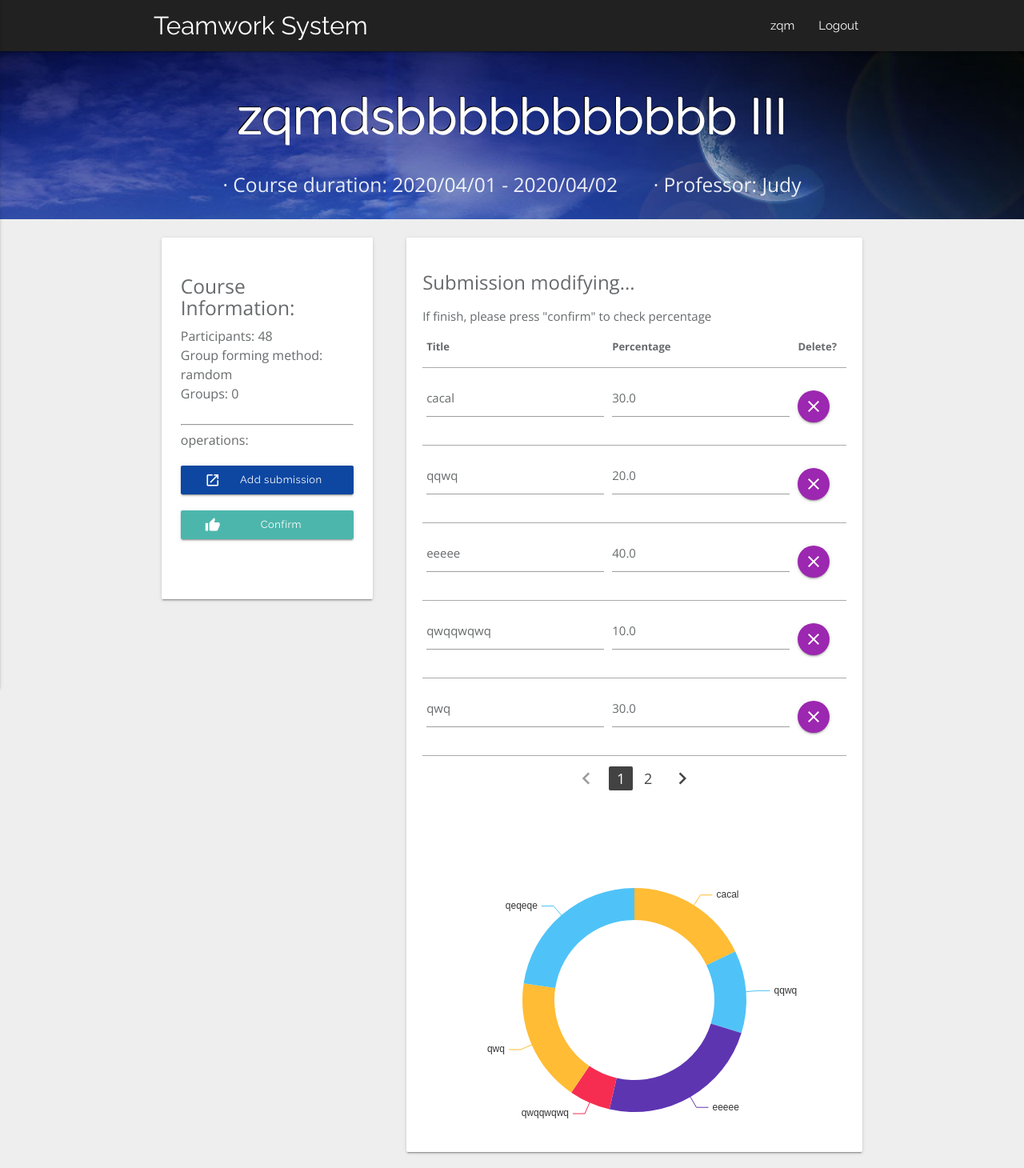
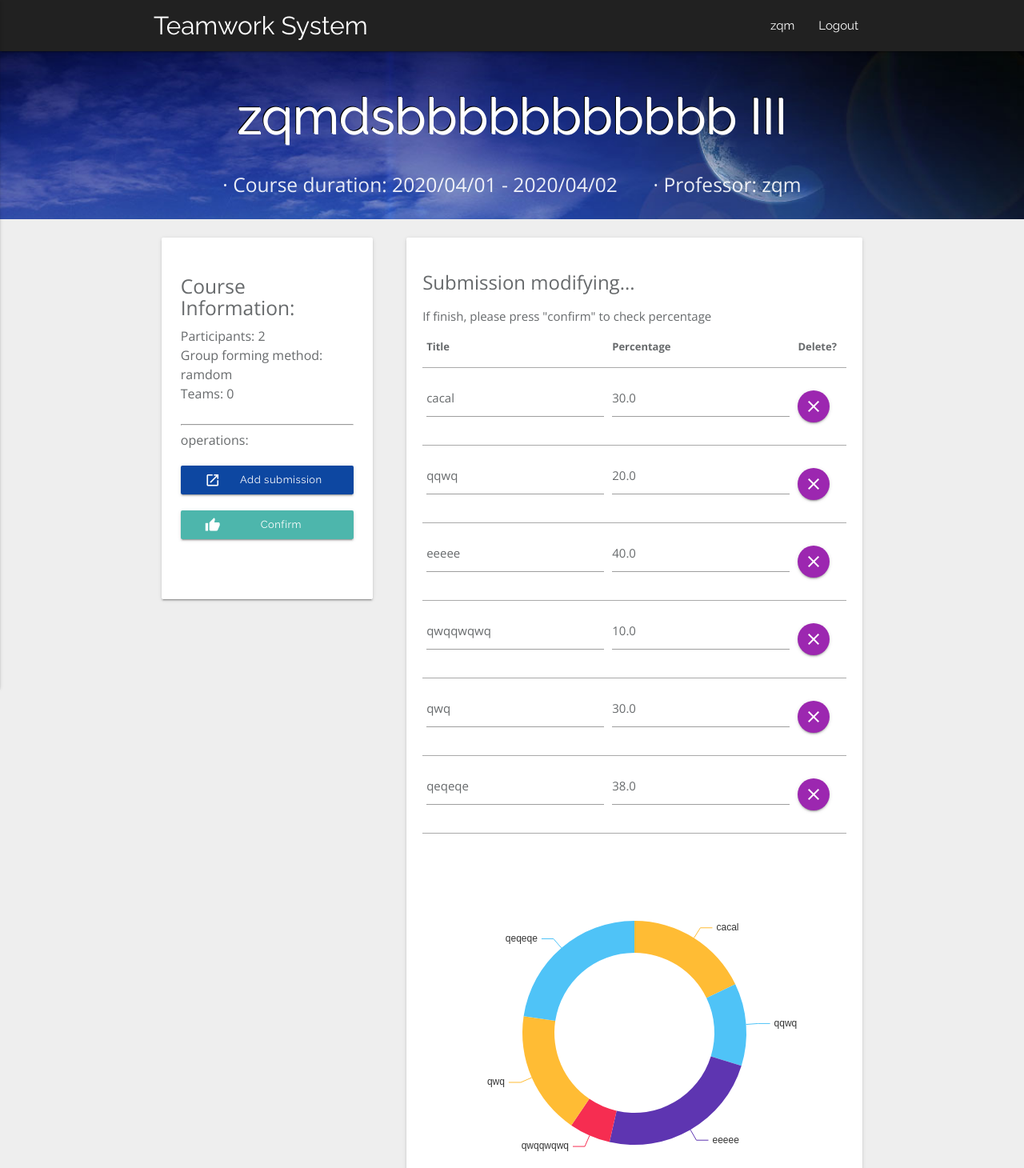
Before and after one commit to CharmingCharm/Eagle, a Django app: page /course/1/modify_submission in a window 1280 px wide. Shown: the top 1460 px of the page at 80% size. Run offline with Django 3.2, Linux system fonts and the light colour scheme; a user stored in the database is signed in; data comes from the database, SQL or seed files in the repository; some libraries are stand-ins or nearby versions.

Commit message:
finish submission part

```diff
--- a/Src/Code/submission/templates/modify_submission.html
+++ b/Src/Code/submission/templates/modify_submission.html
@@ -12,7 +12,7 @@
                 <div class="row center">
                     <h5 class="header col s12 light">·&nbsp;Course duration: {{ course.begin_time | date:'Y/m/d' }}
                         - {{ course.end_time | date:'Y/m/d' }}
-                        &nbsp;&nbsp;&nbsp;&nbsp;&nbsp;&nbsp;·&nbsp;Professor: Judy</h5>
+                        &nbsp;&nbsp;&nbsp;&nbsp;&nbsp;&nbsp;·&nbsp;Professor: {% for teacher in teachers %}{{ teacher.truename }} {% endfor %}</h5>
                 </div>
                 <br>
                 <br>
@@ -25,14 +25,16 @@
 
             <!--   Icon Section   -->
             <div class="row">
+
+                <form method="POST" action="/course/{{ course.id }}/modify_submission">
                     <div class="col l4 s12">
                         <div class="card cardpadding z-depth-1" style="padding:15px">
                             <div class="card-content">
                                 <div class="row">
                                     <h5>Course Information:</h5>
-                                <p class="course_txt">Participants: 48</p>
+                                    <p class="course_txt">Participants: {{ memNum }}</p>
                                     <p class="course_txt">Group forming method: {{ course.form_method }}</p>
-                                <p class="course_txt">Groups: 0</p>
+                                    <p class="course_txt">Teams: 0</p>
                                     <br>
                                     <hr>
                                     <p class="course_txt">operations:</p>
@@ -44,9 +46,9 @@
                                                 class="material-icons left">open_in_new</i> Add submission</a></div>
                                     </div>
                                     <div class="row">
-                                    <div class="col l12 s12"><a
+                                        <div class="col l12 s12"><button name="confirm" type="submit"
                                                 class="waves-effect waves-light btn changefont teal lighten-2"
-                                            style="width:100%;"><i class="material-icons left">thumb_up</i> Confirm</a>
+                                                style="width:100%;"><i class="material-icons left">thumb_up</i> Confirm</button>
                                         </div>
                                     </div>
                                 </div>
@@ -67,14 +69,16 @@
                                             <th>Delete?</th>
                                         </tr>
 
-                                    {% for item in submissionItem_list %}
+                                        {% for item in submissionItem %}
 
+                                            {% csrf_token %}
                                             <tr class="home_table" id="{{ item.id }}">
                                                 <div>
-                                                <td><input value="{{ item.title }}" id="w" type="text" class="validate">
+                                                    <input name="modifyId" value="{{ item.id }}" type="number" style="display: none;">
+                                                    <td><input value="{{ item.title }}" name="title" type="text" class="validate">
                                                     </td>
                                                     <!--                                        <td>2020/3/15 23:55</td>-->
-                                                <td><input value="{{ item.percentage }}" id="1" type="text"
+                                                    <td><input type="number" value="{{ item.percentage }}" name="percentage" type="text"
                                                             class="validate"></td>
                                                     <td>
                                                         <form method="POST" action="/course/{{ course.id }}/modify_submission">
@@ -87,51 +91,11 @@
                                                     </td>
                                                 </div>
                                             </tr>
-
                                         {% endfor %}
 
                                     </table>
 
-                                <div class="center-align">
-                                    {% if data %}
-                                        <ul id="pages" class="pagination">
 
-                                            <li class="disabled"><a href="#!"><i class="material-icons">chevron_left</i></a>
-                                            </li>
-
-                                            {% if data.first %}
-                                                <li class="waves-effect"><a href="?page=1">1</a></li>
-                                            {% endif %}
-                                            {% if data.left %}
-                                                {% if data.left_has_more %}
-                                                    <li><span>...</span></li>
-                                                {% endif %}
-                                                {% for i in data.left %}
-                                                    <li class="waves-effect"><a href="?page={{ i }}">{{ i }}</a></li>
-                                                {% endfor %}
-                                            {% endif %}
-                                            <li class="active grey darken-3 waves-effect"><a
-                                                    href="?page={{ data.page }}">{{ data.page }}</a></li>
-
-                                            {% if data.right %}
-                                                {% for i in data.right %}
-                                                    <li class="waves-effect"><a href="?page={{ i }}">{{ i }}</a></li>
-                                                {% endfor %}
-                                                {% if data.right_has_more %}
-                                                    <li><span>...</span></li>
-                                                {% endif %}
-                                            {% endif %}
-                                            {% if data.last %}
-                                                <li class="waves-effect"><a
-                                                        href="?page={{ data.total_pages }}">{{ data.total_pages }}</a>
-                                                </li>
-                                            {% endif %}
-
-                                            <li class="waves-effect"><a href="#!"><i
-                                                    class="material-icons">chevron_right</i></a></li>
-                                        </ul>
-                                    {% endif %}
-                                </div>
 
                                 {% else %}
                                     <h2>Currently there is no submission item.</h2>
@@ -142,6 +106,7 @@
                             </div>
                         </div>
                     </div>
+                </form>
             </div>
         </div>
         <br>
@@ -268,6 +233,10 @@
             myChart.setOption(option);
 
         {% endif %}
-
+        var toast_msg = "{{ msg }}";
+        if(!(toast_msg == 'no_msg')){
+            var $toastContent = $('<span>' + toast_msg +'</span>');
+            Materialize.toast($toastContent, 4000);
+        }
     </script>
 {% endblock %}
--- a/Src/Code/submission/views.py
+++ b/Src/Code/submission/views.py
@@ -34,7 +34,9 @@ def modify_submission(request, course_id):
     if request.user.is_authenticated:
         user = request.user
         course = Course.objects.get(id=course_id)
-
+        teachers = course.member.filter(field='teacher')
+        memNum = course.member.count()
+        msg = "no_msg"
         deleteId = set()
 
         if request.session.get("deleteId") is not None:
@@ -42,60 +44,30 @@ def modify_submission(request, course_id):
             deleteId = request.session.get("deleteId")
 
         if request.method == 'POST':
-            deleteId.add(int(request.POST.get("deleteItemId")[0]))
-            request.session["deleteId"] = deleteId
-            submissionItem = SubmissionItem.objects.filter(course=course_id).exclude(id__in=deleteId).order_by('id')
+            if request.POST.get("confirm") is not None:
+                modifyId = list(map(int, request.POST.getlist("modifyId")))
+                titles = request.POST.getlist("title")
+                percentages = list(map(float, request.POST.getlist("percentage")))
+
+                if sum(percentages) == 100:
+                    submissionItem = SubmissionItem.objects.filter(course=course_id)
+                    submissionItem.filter(id__in=deleteId).delete()
+                    for index in range(len(modifyId)):
+                        submissionItem.filter(id=modifyId[index]).update(title=titles[index])
+                        submissionItem.filter(id=modifyId[index]).update(percentage=percentages[index])
+                    request.session['msg'] = "Success saving the modifying of submissions!"
+                    return redirect("/course/" + str(course.id))
+                else:
+                    submissionItem = SubmissionItem.objects.filter(course=course_id).exclude(id__in=deleteId).order_by('id')
+                    msg = "Your sum of percentage is not 100 percent!!"
+                    return render(request, 'modify_submission.html', locals())
+            else:
+                deleteId.add(int(request.POST.get("deleteItemId")[0]))
+                request.session["deleteId"] = deleteId
+                submissionItem = SubmissionItem.objects.filter(course=course_id).exclude(id__in=deleteId).order_by('id')
+                msg = "Currently delete it!"
         else:
             submissionItem = SubmissionItem.objects.filter(course=course_id).exclude(id__in=deleteId).order_by('id')
-
-        p = Paginator(submissionItem, 5)
-        if p.num_pages <= 1:
-            submissionItem_list = submissionItem
-            data = ''
-        else:
-            page = int(request.GET.get('page', 1))
-            submissionItem_list = p.page(page)
-            left = []
-            right = []
-            left_has_more = False
-            right_has_more = False
-            first = False
-            last = False
-            total_pages = p.num_pages
-            page_range = p.page_range
-            if page == 1:
-                right = page_range[page:page + 2]
-                if right[-1] < total_pages - 1:
-                    right_has_more = True
-                if right[-1] < total_pages:
-                    last = True
-            elif page == total_pages:
-                left = page_range[(page - 3) if (page - 3) > 0 else 0:page - 1]
-                if left[0] > 2:
-                    left_has_more = True
-                if left[0] > 1:
-                    first = True
-            else:
-                left = page_range[(page - 3) if (page - 3) > 0 else 0:page - 1]
-                right = page_range[page:page + 2]
-                if left[0] > 2:
-                    left_has_more = True
-                if left[0] > 1:
-                    first = True
-                if right[-1] < total_pages - 1:
-                    right_has_more = True
-                if right[-1] < total_pages:
-                    last = True
-            data = {
-                'left': left,
-                'right': right,
-                'left_has_more': left_has_more,
-                'right_has_more': right_has_more,
-                'first': first,
-                'last': last,
-                'total_pages': total_pages,
-                'page': page
-            }
     return render(request, 'modify_submission.html', locals())
 
 
```
Lines whose indentation alone changed are shown as unchanged.
